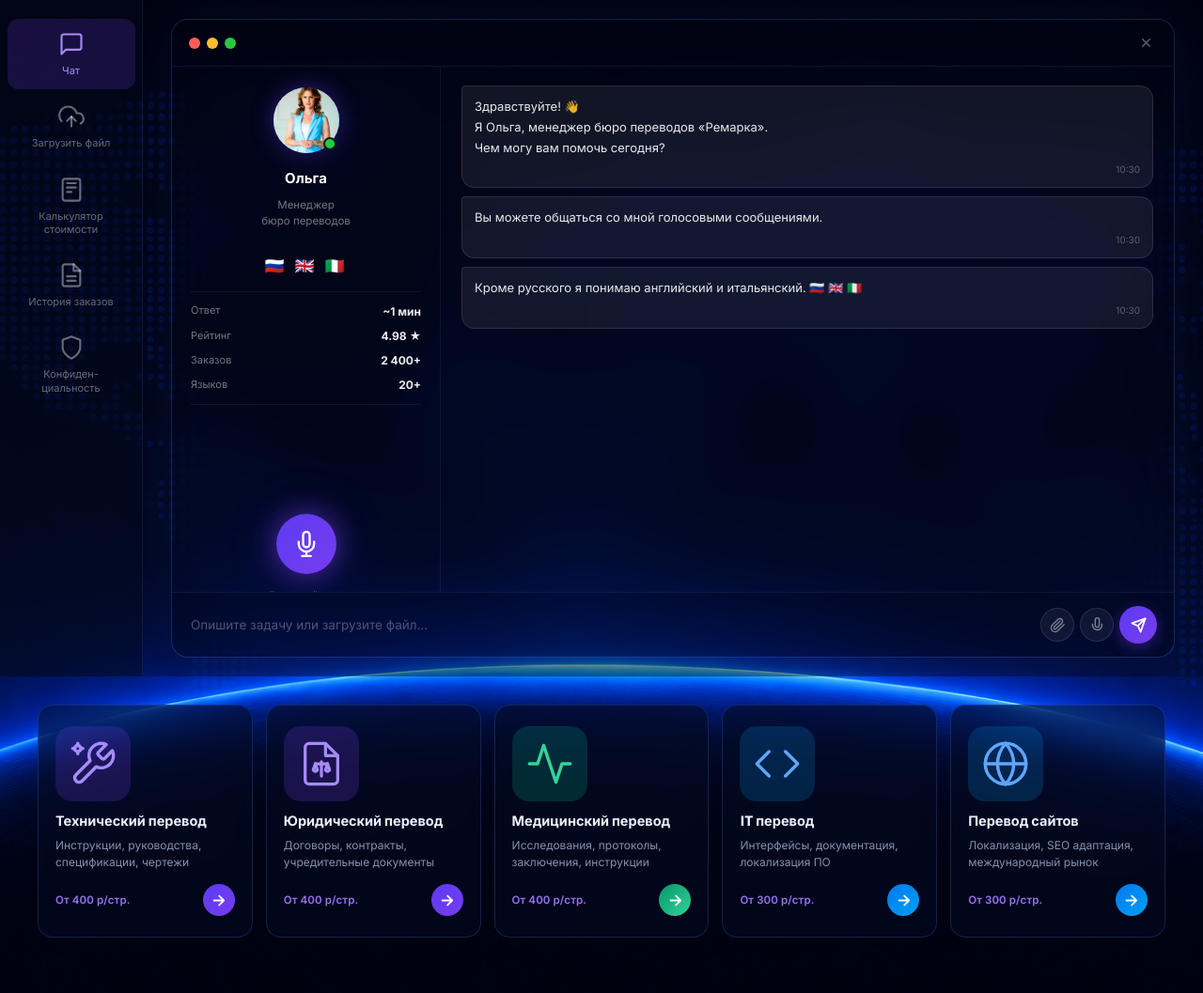
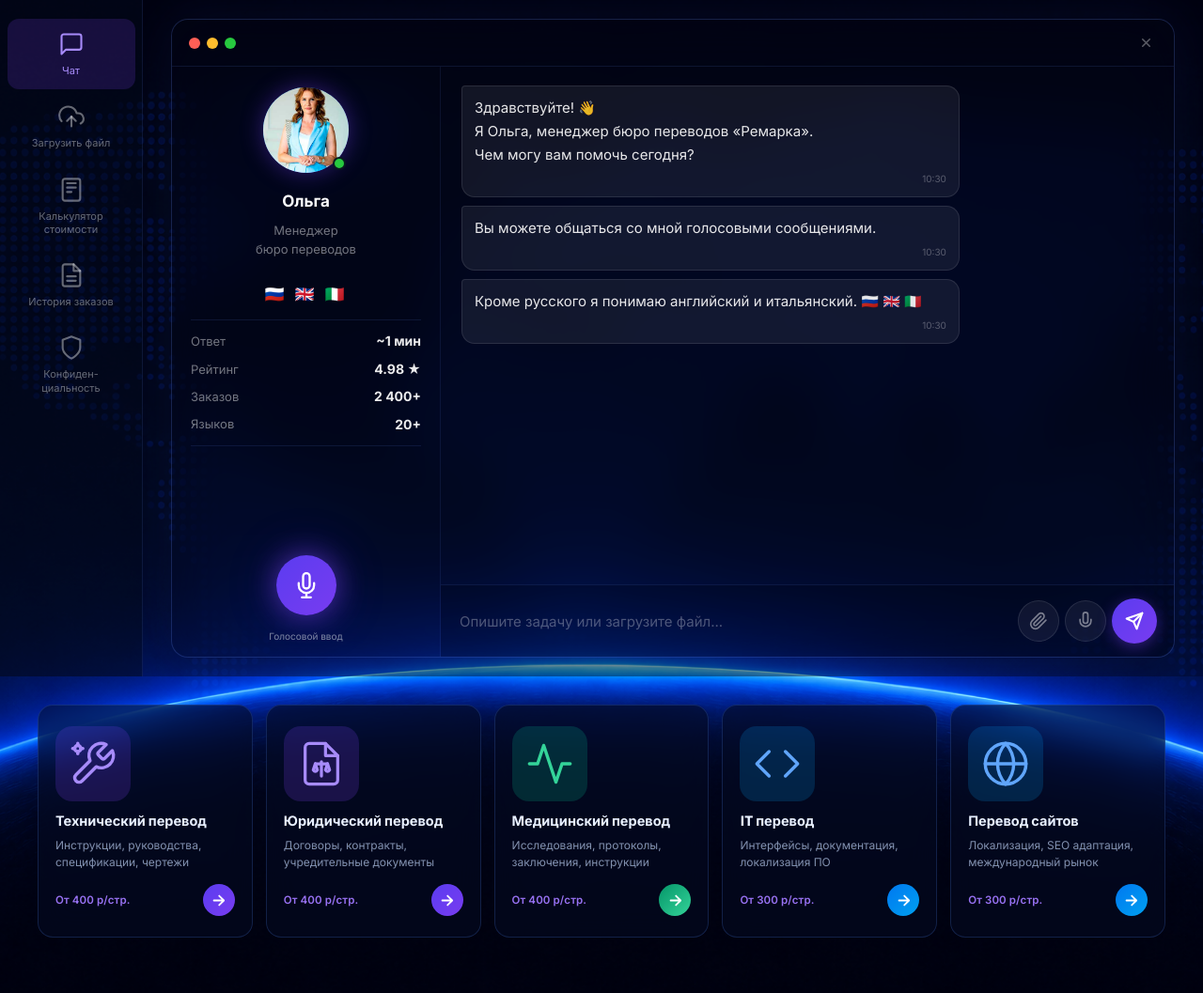
Before and after one commit to alefcom1/Moscowtrans, a PHP site: page /prototype/ in a window 1280 px wide. Shown: the part 80-1137 px from the top of the page at 94% size. Run offline with PHP 8.4, Linux system fonts and the light colour scheme.

Commit message:
Chat layout: right col wrapper, larger avatar/fonts/buttons, restore msg-bub max-width, sidebar z-index fix

```diff
--- a/prototype/css/styles.css
+++ b/prototype/css/styles.css
@@ -1124,3 +1124,37 @@ img { max-width: 100%; display: block; }
 .chat-float-btn:hover {
   box-shadow: 0 6px 32px rgba(120,60,240,.7), 0 0 0 8px rgba(120,60,240,.12);
 }
+
+/* ── Right col: сообщения + строка ввода ── */
+.cw-right-col {
+  flex: 1;
+  display: flex;
+  flex-direction: column;
+  min-width: 0;
+  overflow: hidden;
+}
+
+/* Строка ввода только под сообщениями (не под панелью Ольги) */
+.cw-input-bar { border-radius: 0 0 18px 0; flex-shrink: 0; }
+:root[data-theme="light"] .cw-input-bar { border-radius: 0 0 18px 0; }
+
+/* Sidebar поверх фонового изображения */
+.chat-sidebar { z-index: 10; }
+
+/* Аватар Ольги +30% (70px → 91px) */
+.cw-agent-panel .agent-avatar-wrap { width: 91px; height: 91px; margin-bottom: 12px; }
+.cw-agent-panel .agent-avatar      { width: 91px; height: 91px; }
+
+/* Шрифты в карточке Ольги */
+.cw-agent-panel .agent-name { font-size: 17px; }
+.cw-agent-panel .agent-role { font-size: 13px; }
+.cw-agent-panel .asl        { font-size: 13px; }
+.cw-agent-panel .asv        { font-size: 14px; }
+
+/* Шрифт в чате */
+.msg-bub  { font-size: 15px; max-width: 72%; }
+.cw-input { font-size: 15px; }
+
+/* Кнопки ввода крупнее */
+.cw-btn-icon { width: 44px; height: 44px; }
+.cw-btn-send { width: 48px; height: 48px; }
--- a/prototype/index.html
+++ b/prototype/index.html
@@ -193,7 +193,8 @@
             </button>
           </div>
 
-          <!-- Сообщения чата (справа) -->
+          <!-- Сообщения + ввод (справа) -->
+          <div class="cw-right-col">
             <div class="cw-msgs-col">
               <div class="cw-msgs">
                 <div class="msg-bub">
@@ -212,22 +213,22 @@
                 </div>
               </div>
             </div>
-
-        </div>
-
             <div class="cw-input-bar">
               <input class="cw-input" type="text" placeholder="Опишите задачу или загрузите файл..." id="cwInput">
               <div class="cw-btns">
                 <button class="cw-btn-icon" title="Прикрепить файл">
-              <svg width="17" height="17" viewBox="0 0 24 24" fill="none" stroke="currentColor" stroke-width="2" stroke-linecap="round" stroke-linejoin="round"><path d="m21.44 11.05-9.19 9.19a6 6 0 0 1-8.49-8.49l8.57-8.57A4 4 0 1 1 18 8.84l-8.59 8.57a2 2 0 0 1-2.83-2.83l8.49-8.48"/></svg>
+                  <svg width="20" height="20" viewBox="0 0 24 24" fill="none" stroke="currentColor" stroke-width="2" stroke-linecap="round" stroke-linejoin="round"><path d="m21.44 11.05-9.19 9.19a6 6 0 0 1-8.49-8.49l8.57-8.57A4 4 0 1 1 18 8.84l-8.59 8.57a2 2 0 0 1-2.83-2.83l8.49-8.48"/></svg>
                 </button>
                 <button class="cw-btn-icon cw-btn-voice" id="cwVoiceBtn" title="Голосовой ввод">
-              <svg width="17" height="17" viewBox="0 0 24 24" fill="none" stroke="currentColor" stroke-width="2" stroke-linecap="round" stroke-linejoin="round"><path d="M12 1a3 3 0 0 0-3 3v8a3 3 0 0 0 6 0V4a3 3 0 0 0-3-3z"/><path d="M19 10v2a7 7 0 0 1-14 0v-2"/></svg>
+                  <svg width="20" height="20" viewBox="0 0 24 24" fill="none" stroke="currentColor" stroke-width="2" stroke-linecap="round" stroke-linejoin="round"><path d="M12 1a3 3 0 0 0-3 3v8a3 3 0 0 0 6 0V4a3 3 0 0 0-3-3z"/><path d="M19 10v2a7 7 0 0 1-14 0v-2"/></svg>
                 </button>
                 <button class="cw-btn-send" title="Отправить">
-              <svg width="17" height="17" viewBox="0 0 24 24" fill="none" stroke="currentColor" stroke-width="2.5" stroke-linecap="round" stroke-linejoin="round"><line x1="22" y1="2" x2="11" y2="13"/><polygon points="22 2 15 22 11 13 2 9 22 2"/></svg>
+                  <svg width="20" height="20" viewBox="0 0 24 24" fill="none" stroke="currentColor" stroke-width="2.5" stroke-linecap="round" stroke-linejoin="round"><line x1="22" y1="2" x2="11" y2="13"/><polygon points="22 2 15 22 11 13 2 9 22 2"/></svg>
                 </button>
               </div>
+            </div>
+          </div>
+
         </div>
 
       </div>
```
Lines whose indentation alone changed are shown as unchanged.
